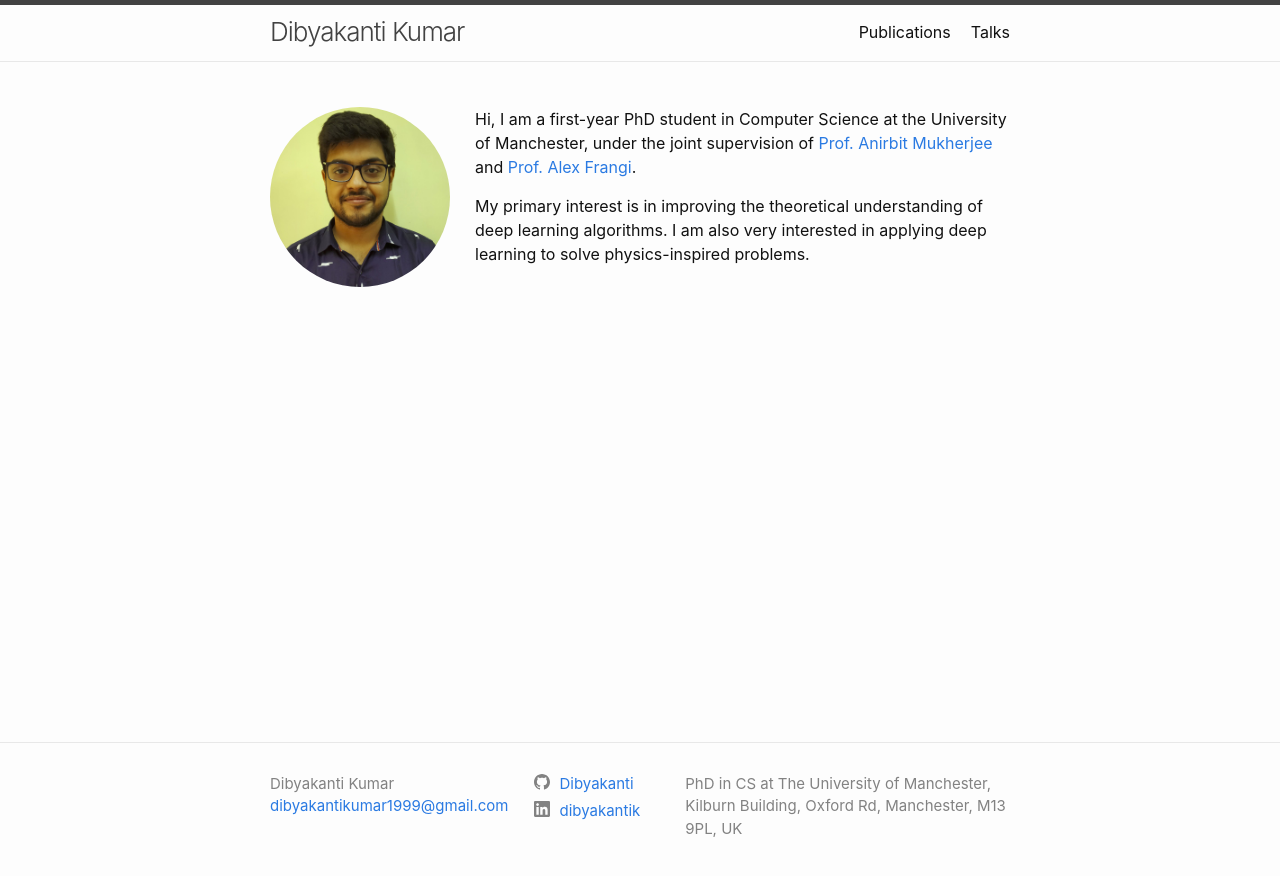
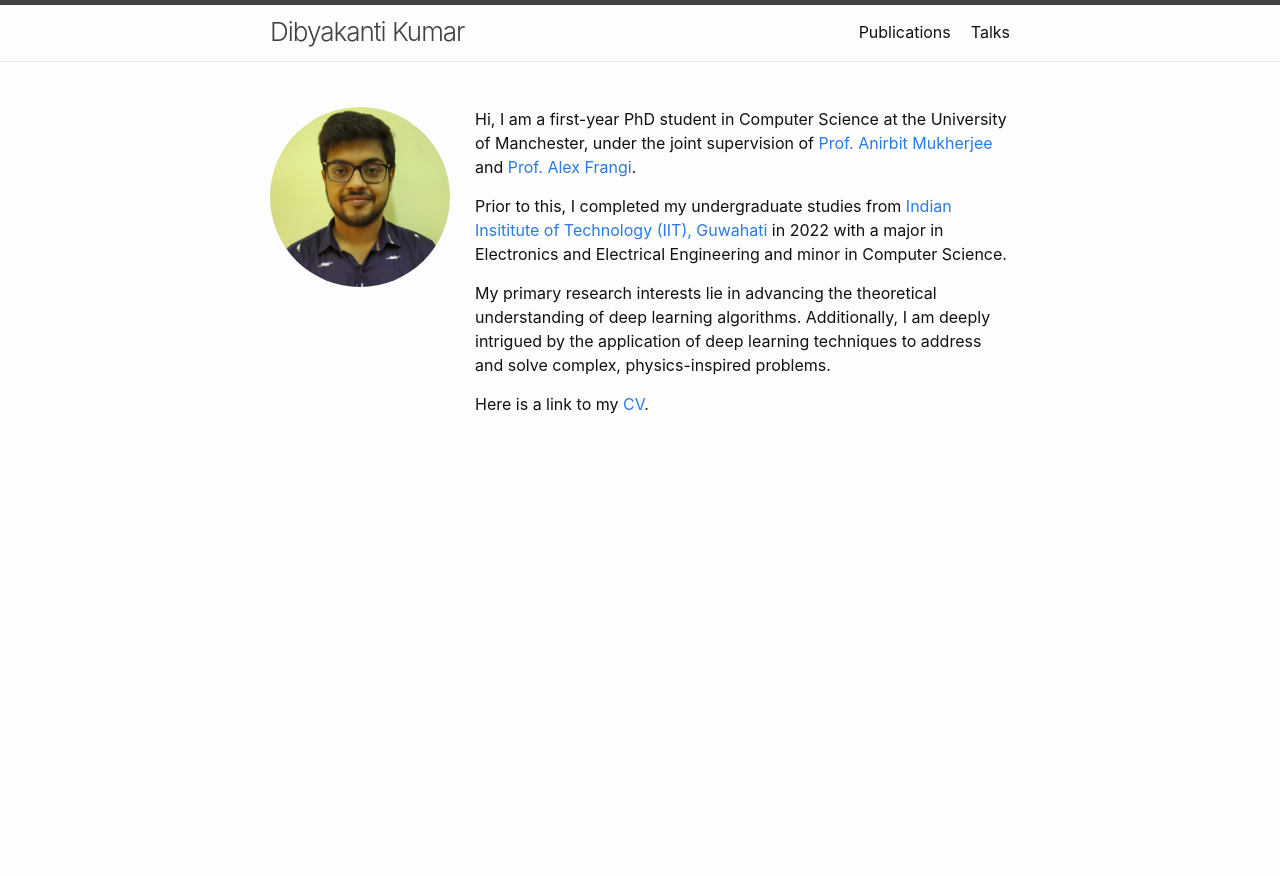
Before and after one commit to Dibyakanti/dibyakanti.github.io, a Jekyll site: the page built from index.md, in a window 1280 px wide and 900 px high. Shown: the top 876 px of the window. Built offline with Jekyll 4.4.1, drawn with Linux system fonts in a browser that asks for light colours.

Commit message:
Improve the landing page

```diff
--- a/index.md
+++ b/index.md
@@ -2,9 +2,13 @@
 layout: home
 ---
 
-<img style="float: left; width: 180px; margin-right: 25px; margin-bottom: 100px; border-radius: 50%; object-fit: cover;" src="/assets/img/img.jpeg">
+<img style="float: left; width: 180px; margin-right: 25px; margin-bottom: 1000px; border-radius: 50%; object-fit: cover;" src="/assets/img/img.jpeg">
 
 
 Hi, I am a first-year PhD student in Computer Science at the University of Manchester, under the joint supervision of [Prof. Anirbit Mukherjee](https://anirbit-ai.github.io) and [Prof. Alex Frangi](https://research.manchester.ac.uk/en/persons/alejandro-frangi).
 
-My primary interest is in improving the theoretical understanding of deep learning algorithms. I am also very interested in applying deep learning to solve physics-inspired problems.
+Prior to this, I completed my undergraduate studies from [Indian Insititute of Technology (IIT), Guwahati](https://www.iitg.ac.in) in 2022 with a major in Electronics and Electrical Engineering and minor in Computer Science.
+
+My primary research interests lie in advancing the theoretical understanding of deep learning algorithms. Additionally, I am deeply intrigued by the application of deep learning techniques to address and solve complex, physics-inspired problems.
+
+Here is a link to my [CV](/assets/Curriculum_Vitae.pdf).
```
Also changed, not shown: 1 other file.
